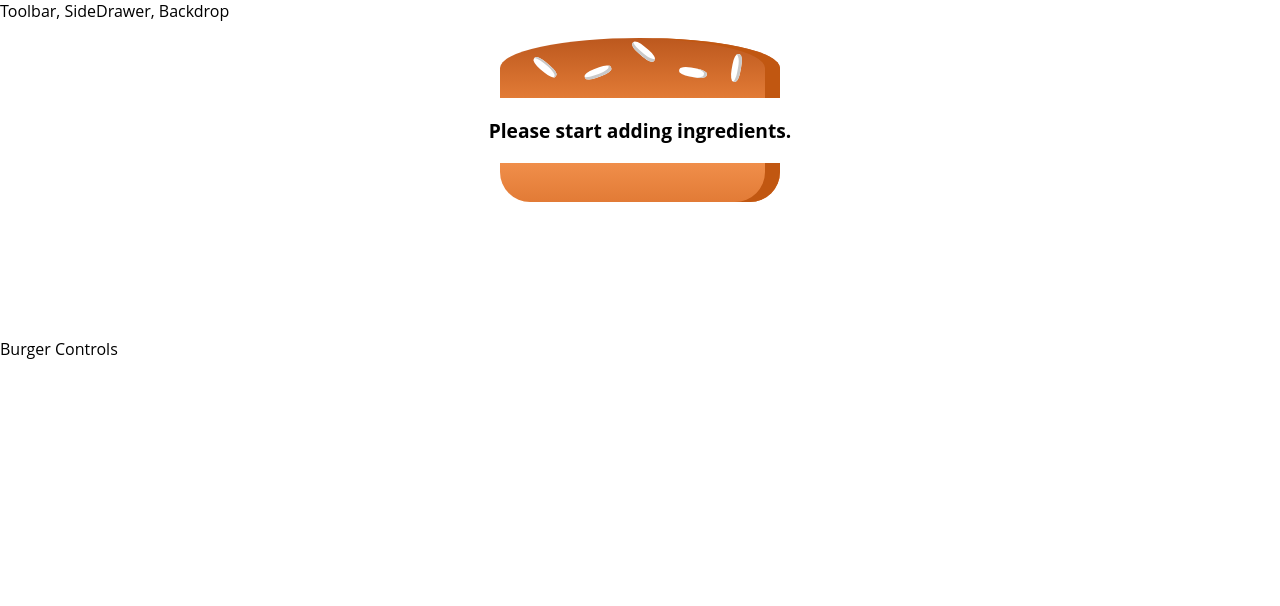
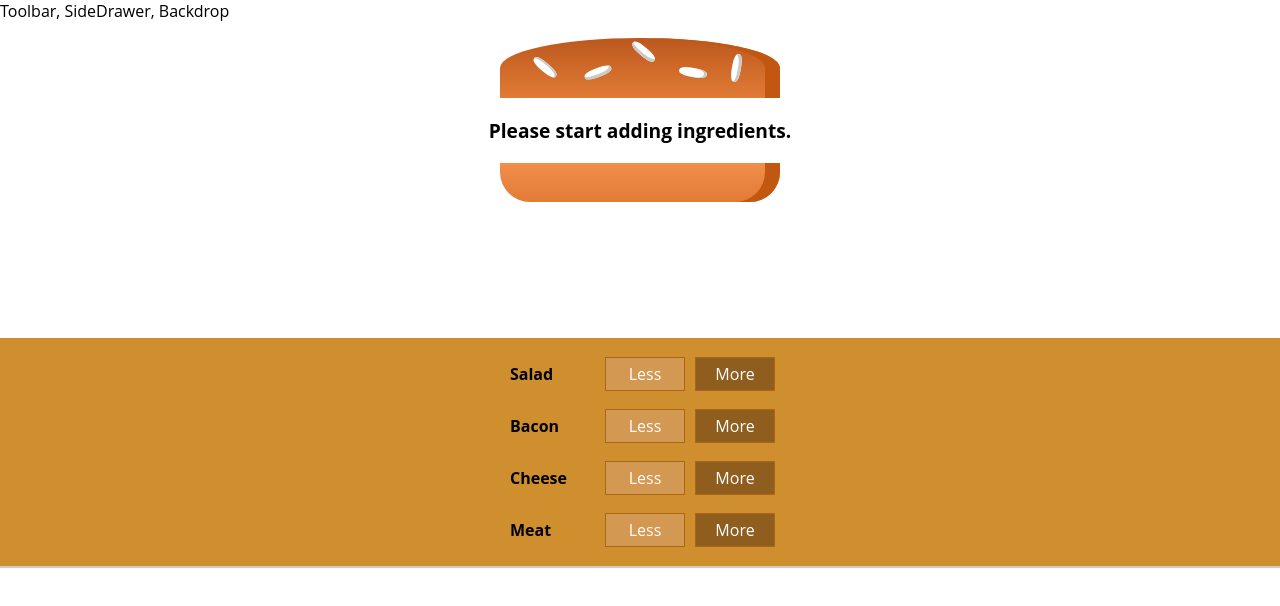
Before and after one commit to vatansoni89/BurgerBuilderOldScript, a React app in the folder burger-builder-old-scr/: page / in a window 1280 px wide. Shown: the top 606 px of the page. Built offline with nearby package versions, Linux system fonts and the light colour scheme.

Commit message:
Added BuildControls to add Ingredients

```diff
--- /dev/null
+++ b/burger-builder-old-scr/src/components/Burger/BuildControls/BuildControl/BuildControl.css
@@ -0,0 +1,58 @@
+.BuildControl {
+  display: flex;
+  justify-content: space-between;
+  align-items: center;
+  margin: 5px 0;
+}
+
+.BuildControl button {
+  display: block;
+  font: inherit;
+  padding: 5px;
+  margin: 0 5px;
+  width: 80px;
+  border: 1px solid #aa6817;
+  cursor: pointer;
+  outline: none;
+}
+
+.BuildControl button:disabled {
+  background-color: #ac9980;
+  border: 1px solid #7e7365;
+  color: #ccc;
+  cursor: default;
+}
+
+.BuildControl button:hover:disabled {
+  background-color: #ac9980;
+  color: #ccc;
+  cursor: not-allowed;
+}
+
+.Label {
+  padding: 10px;
+  font-weight: bold;
+  width: 80px;
+}
+
+.BuildControl .Less {
+  background-color: #d39952;
+  color: white;
+}
+
+.BuildControl .More {
+  background-color: #8f5e1e;
+  color: white;
+}
+
+.BuildControl .Less:hover,
+.BuildControl .Less:active {
+  background-color: #daa972;
+  color: white;
+}
+
+.BuildControl .More:hover,
+.BuildControl .More:active {
+  background-color: #99703f;
+  color: white;
+}
--- /dev/null
+++ b/burger-builder-old-scr/src/components/Burger/BuildControls/BuildControl/BuildControl.js
@@ -0,0 +1,12 @@
+import React from "react";
+import classes from "./BuildControl.css";
+
+const buildControl = props => (
+  <div className={classes.BuildControl}>
+    <div className={classes.Label}>{props.label}</div>
+    <button className={classes.Less}>Less</button>
+    <button className={classes.More}>More</button>
+  </div>
+);
+
+export default buildControl;
--- /dev/null
+++ b/burger-builder-old-scr/src/components/Burger/BuildControls/BuildControls.css
@@ -0,0 +1,10 @@
+.BuildControls {
+  width: 100%;
+  background-color: #cf8f2e;
+  display: flex;
+  flex-flow: column;
+  align-items: center;
+  box-shadow: 0 2px 1px #ccc;
+  margin: auto;
+  padding: 10px 0;
+}
--- /dev/null
+++ b/burger-builder-old-scr/src/components/Burger/BuildControls/BuildControls.js
@@ -0,0 +1,20 @@
+import React from "react";
+import classes from "./BuildControls.css";
+import BuildControl from "./BuildControl/BuildControl";
+
+const controls = [
+  { label: "Salad", type: "salad" },
+  { label: "Bacon", type: "bacon" },
+  { label: "Cheese", type: "cheese" },
+  { label: "Meat", type: "meat" }
+];
+
+const buildControls = props => (
+  <div className={classes.BuildControls}>
+    {controls.map(ctrl => (
+      <BuildControl key={ctrl.label} label={ctrl.label} />
+    ))}
+  </div>
+);
+
+export default buildControls;
--- a/burger-builder-old-scr/src/containers/BurgerBuilder/BurgerBuilder.js
+++ b/burger-builder-old-scr/src/containers/BurgerBuilder/BurgerBuilder.js
@@ -1,6 +1,7 @@
 import React, { Component } from "react";
 import Aux from "../../hoc/Auxiliary";
 import Burger from "../../components/Burger/Burger";
+import BuildControls from "../../components/Burger/BuildControls/BuildControls";
 
 class BurgerBuilder extends Component {
   state = {
@@ -16,7 +17,7 @@
     return (
       <Aux>
         <Burger ingredients={this.state.ingredients} />
-        <div>Burger Controls</div>
+        <BuildControls />
       </Aux>
     );
   }
```
